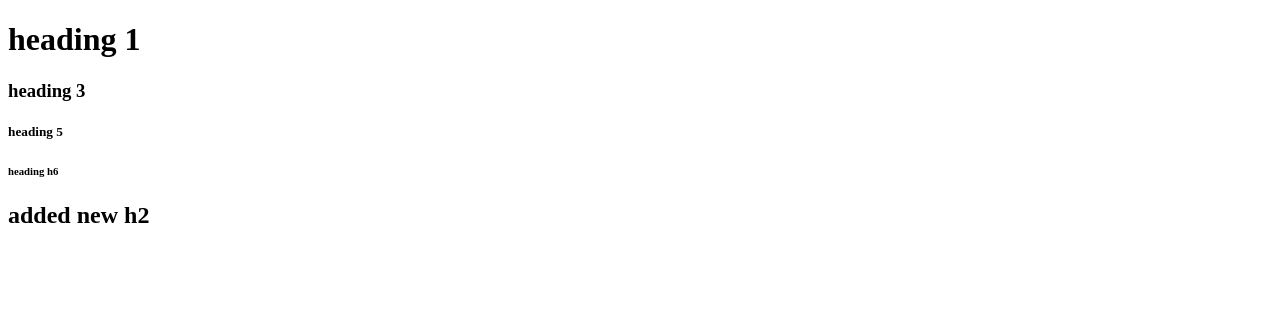
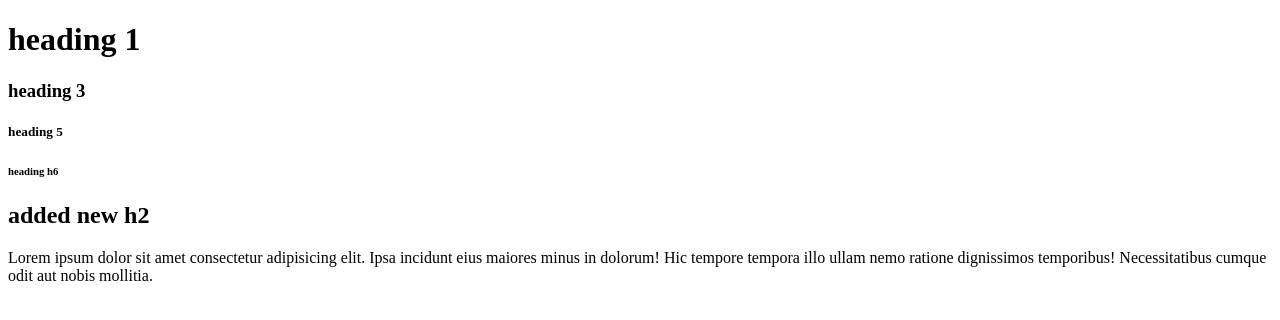
Before and after one commit to SkYousuf/GitLearning, a plain HTML site: page index.html in a window 1280 px wide. Drawn offline with Linux system fonts and the light colour scheme.

Commit message:
new branch created

```diff
--- a/index.html
+++ b/index.html
@@ -12,5 +12,6 @@
     <h5>heading 5</h5>
     <h6>heading h6</h6>
     <h2>added new h2</h2>
+    <p>Lorem ipsum dolor sit amet consectetur adipisicing elit. Ipsa incidunt eius maiores minus in dolorum! Hic tempore tempora illo ullam nemo ratione dignissimos temporibus! Necessitatibus cumque odit aut nobis mollitia.</p>
 </body>
 </html>
```
